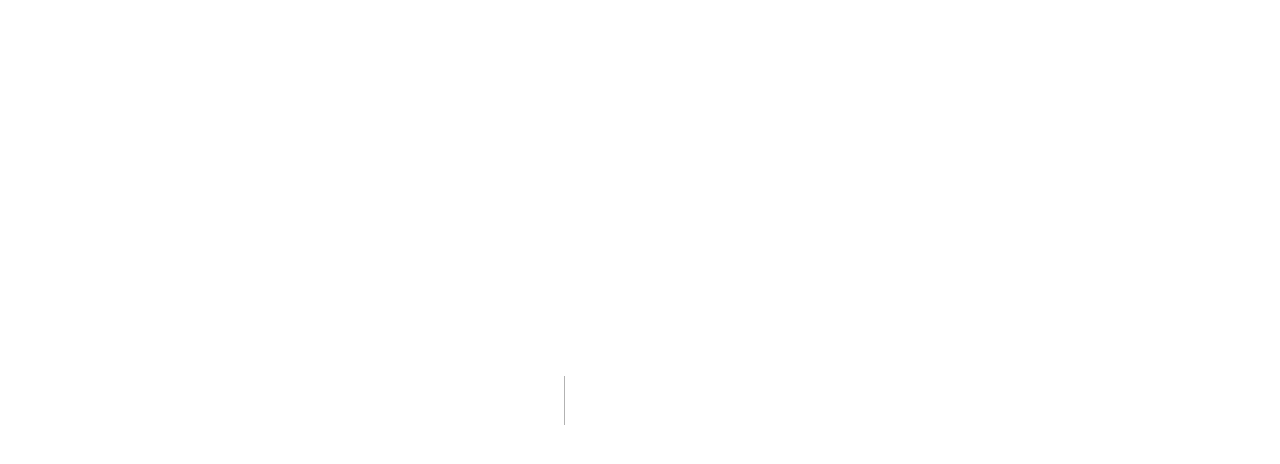
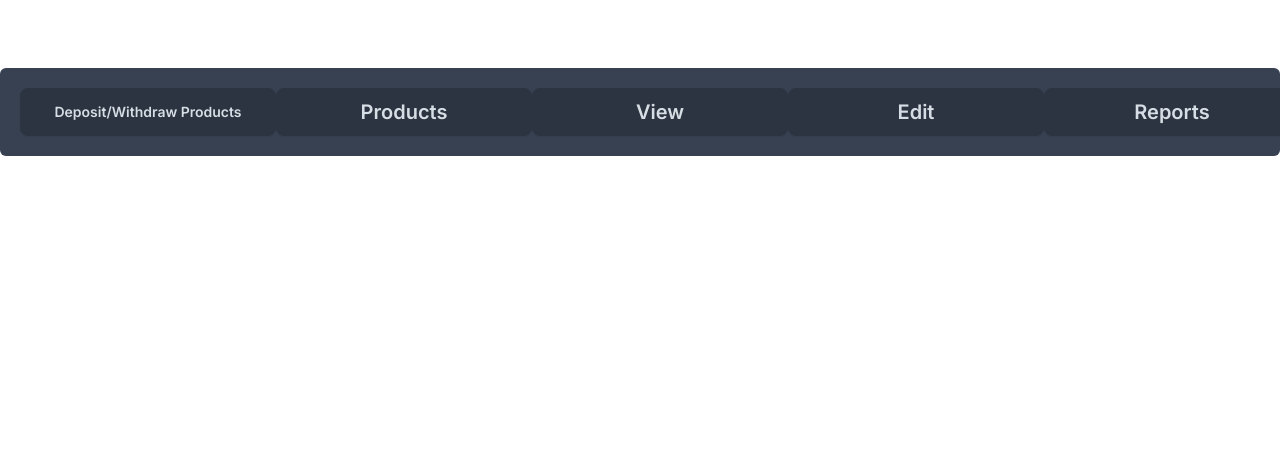
Before and after one commit to viverbungag/KSU-Inventory-Management-System, a Next.js app in the folder frontend/: page /DepositWithdraw in a window 1280 px wide. Before the commit this address had no page. Shown: the top 464 px of the page. Built offline with nearby package versions, Linux system fonts and the light colour scheme.

Commit message:
reverted dashboard component into a layout

```diff
--- a/frontend/src/app/Components/Dashboard/Dashboard.tsx
+++ b/frontend/src/app/Components/Dashboard/Dashboard.tsx
@@ -1,10 +1,19 @@
 import DashboardInformationSection from "./DashboardComponents/DashboardInformationSection"
 import DashboardNavigationSection from "./DashboardComponents/DashboardNavigationSection"
-export default function Dashboard(){
-  return (
+
+type headerProps = {
+  header:string
+  children?: React.ReactNode;
+}
+// Layout sa dashboard
+const Dashboard: React.FC<headerProps> = ({ header, children }) => (
+
+    <div>
+      <h1>{header}</h1>
     <div className="mt-5 p-5 bg-gray-700 rounded-md">
         <DashboardNavigationSection />
-        <DashboardInformationSection />
+        {children}
+    </div>
     </div>
   )
-}
+export default Dashboard
--- a/frontend/src/app/Components/Dashboard/DashboardComponents/DashboardNavigationSection.tsx
+++ b/frontend/src/app/Components/Dashboard/DashboardComponents/DashboardNavigationSection.tsx
@@ -5,6 +5,7 @@ export default function DashboardNavigationSection(){
         <button className="btn btn-wide btn-neutral">Deposit/Withdraw Products</button>
         <button className="btn btn-wide btn-neutral text-xl">Products</button>
         <button className="btn btn-wide btn-neutral text-xl">View</button>
+        <button className="btn btn-wide btn-neutral text-xl">Edit</button>
         <button className="btn btn-wide btn-neutral text-xl">Reports</button>
         </div>
     </div>
--- /dev/null
+++ b/frontend/src/app/DepositWithdraw/page.tsx
@@ -0,0 +1,9 @@
+import Dashboard from "../Components/Dashboard/Dashboard"
+export default function DepositWithdraw(){
+    return(
+        <>
+
+        <Dashboard header="Deposit/Withdraw" />
+        </>
+    )
+}
--- a/frontend/src/app/page.tsx
+++ b/frontend/src/app/page.tsx
@@ -1,11 +1,14 @@
 import Image from "next/image";
 import Dashboard from "./Components/Dashboard/Dashboard";
+import DashboardInformationSection from "./Components/Dashboard/DashboardComponents/DashboardInformationSection";
 export default function Home() {
   return (
   <>
   <div className="container-xl m-10">
-    <h1>Dashboard</h1>
-    <Dashboard />
+
+    <Dashboard header="Dashboard">
+      <DashboardInformationSection />
+    </Dashboard>
   </div>
   </>
   );
```
